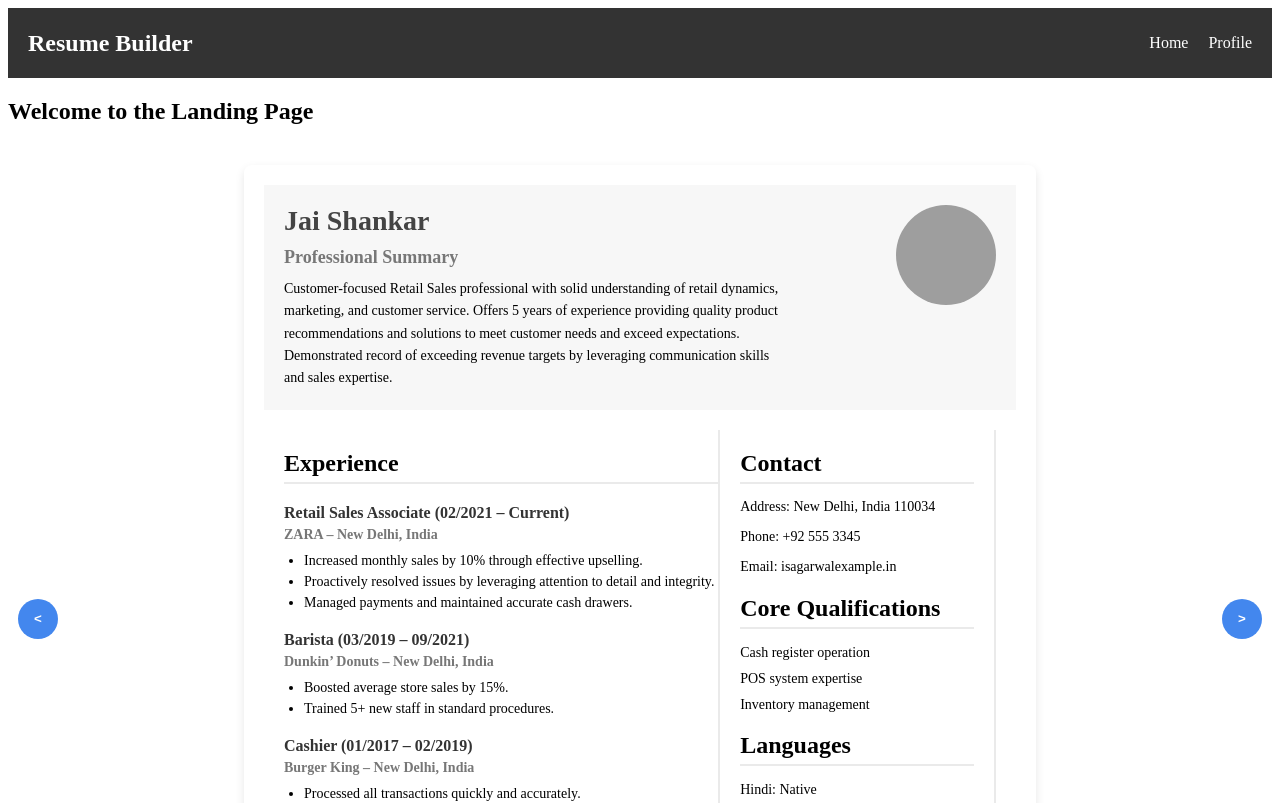
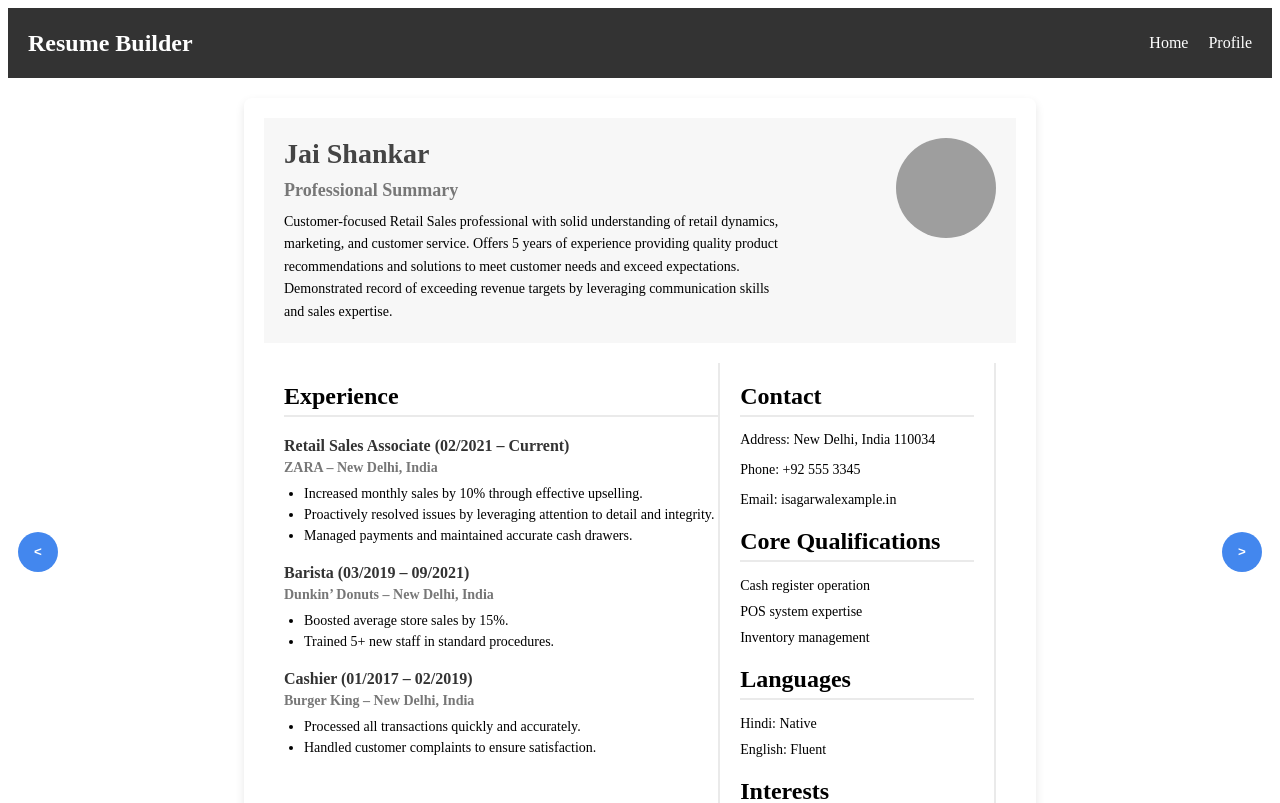
Before and after one commit to kaleemullah57/AngularResumneBuilder, an Angular app: page / in a window 1280 px wide. Shown: the top 803 px of the page. Built offline with nearby package versions, Linux system fonts and the light colour scheme; grey boxes are pictures that could not be loaded.

Commit message:
remove landing page commit

```diff
--- a/src/app/Pages/landing-page/landing-page.component.html
+++ b/src/app/Pages/landing-page/landing-page.component.html
@@ -10,12 +10,6 @@
 <!-- Conditional rendering based on the selected format -->
 
 
-
-
-
-
-
-<h2> Welcome to the Landing Page </h2>
 
 
 
```
